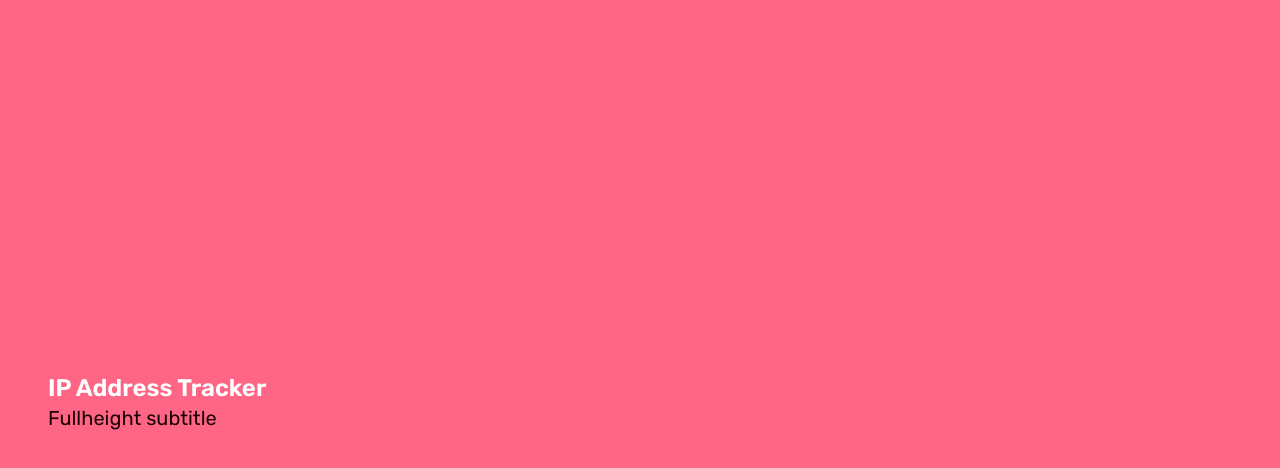
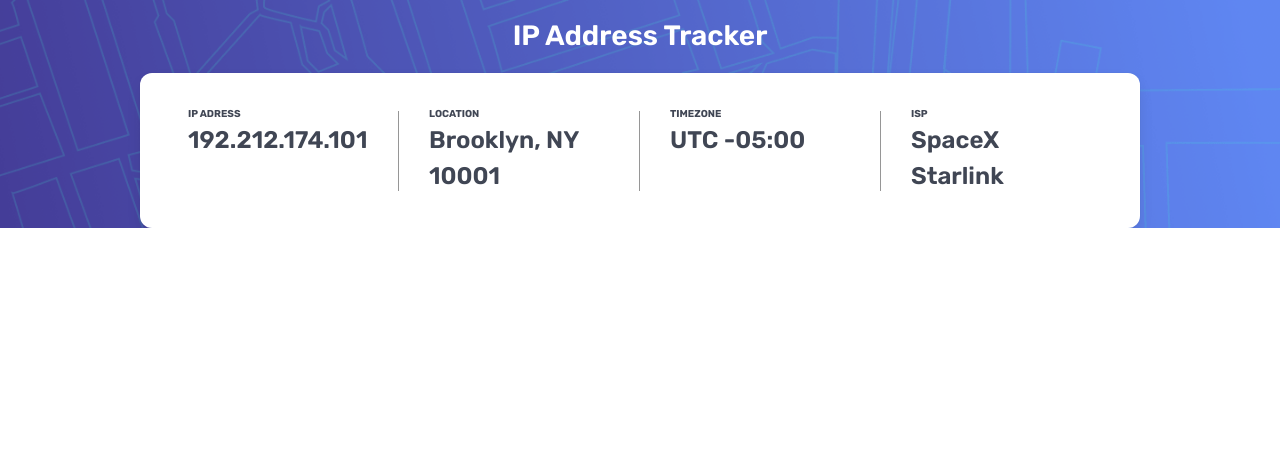
Before and after one commit to irontrooper7/ip-address-tracker-master, a Next.js app: page / in a window 1280 px wide. Shown: the top 468 px of the page. Built offline with nearby package versions, Linux system fonts and the light colour scheme.

Commit message:
[add] Card component

```diff
--- /dev/null
+++ b/src/components/Card.jsx
@@ -0,0 +1,26 @@
+export default function Card() {
+	return (
+		<div className="card">
+			<div className="card-content">
+				<div className="columns">
+					<div className="column">
+						<h3>ip adress</h3>
+						<h2>192.212.174.101</h2>
+					</div>
+					<div className="column">
+						<h3>location</h3>
+						<h2>Brooklyn, NY 10001</h2>
+					</div>
+					<div className="column">
+						<h3>timezone</h3>
+						<h2>UTC -05:00</h2>
+					</div>
+					<div className="column">
+						<h3>isp</h3>
+						<h2>SpaceX Starlink</h2>
+					</div>
+				</div>
+			</div>
+		</div>
+	)
+}
--- /dev/null
+++ b/src/components/Tracker.jsx
@@ -0,0 +1,12 @@
+import Card from "./Card";
+
+export default function Tracker() {
+	return (
+		<div className="tracker">
+			<div className="container">
+				<h1>IP Address Tracker</h1>
+				<Card />
+			</div>
+		</div>
+	)
+}
--- a/src/pages/index.js
+++ b/src/pages/index.js
@@ -1,14 +1,12 @@
 import Layout from "@/components/Layout";
+import Tracker from "@/components/Tracker";
 
 export default function Home() {
 	return (
 		<Layout>
-			<section className="hero is-danger is-fullheight">
+			<section className="hero">
 				<div className="hero-body">
-					<div className="">
-						<h1>IP Address Tracker</h1>
-						<p className="subtitle">Fullheight subtitle</p>
-					</div>
+					<Tracker />
 				</div>
 			</section>
 		</Layout>
--- /dev/null
+++ b/src/styles/base/_colors.sass
@@ -0,0 +1,4 @@
+$white: #ffffff
+$black: #000000
+$gray: hsl(0, 0%, 59%)
+$dark_gray: hsl(0, 0%, 17%)
--- a/src/styles/base/base.sass
+++ b/src/styles/base/base.sass
@@ -1,9 +1,5 @@
+@use './_colors' as *
 @import url('https://fonts.googleapis.com/css2?family=Rubik:ital,wght@0,300..900;1,300..900&display=swap')
-
-$white: #ffffff
-$black: #000000
-$gray: hsl(0, 0%, 59%)
-$dark_gray: hsl(0, 0%, 17%)
 
 html,
 body
@@ -26,11 +22,12 @@ h1
 	font-weight: 600
 
 h2
-	color: $dark_gray
+	// color: $dark_gray
 	font-size: 20px
 	font-weight: 600
 
 h3
-	color: $gray
-	font-size: 18px
-	font-weight: 600
+	// color: $gray
+	font-size: 10px
+	font-weight: 700
+	text-transform: uppercase
--- /dev/null
+++ b/src/styles/components/_card.sass
@@ -0,0 +1,34 @@
+@use '../base/_colors' as *
+
+.card
+	margin: auto
+	.card-content
+		padding: 16px
+		.columns
+			margin: 0px
+			.column
+				position: relative
+				padding: 16px
+				text-align: center
+
+@mixin card-desktop
+	.card
+		max-width: 1000px
+		.card-content
+			padding: 18px
+			.columns
+				.column
+					text-align: left
+					padding: 16px 30px
+					&::before
+						background: $gray
+						content: ''
+						height: 80px
+						right: 0px
+						position: absolute
+						width: 1px
+						top: 50%
+						transform: translateY(-50%)
+					&:last-child
+						&::before
+							display: none
--- /dev/null
+++ b/src/styles/components/_tracker.sass
@@ -0,0 +1,13 @@
+.tracker
+	background: url('/assets/pattern-bg-mobile.png') no-repeat
+	background-size: cover
+	padding: 15px 15px 0px
+	h1
+		text-align: center
+		margin: 0 0 16px
+
+@mixin tracker-desktop
+	.tracker
+		background: url('/assets/pattern-bg-desktop.png') no-repeat
+		background-size: cover
+		height: 100%
--- /dev/null
+++ b/src/styles/components/hero.sass
@@ -0,0 +1,3 @@
+.hero
+	.hero-body
+		padding: 0px
--- /dev/null
+++ b/src/styles/layout/desktop.sass
@@ -0,0 +1,12 @@
+@use '../components/_tracker' as *
+@use '../components/_card' as *
+
+@media only screen and (min-width: 1024px)
+	// Base
+	h1
+		font-size: 28px
+	h2
+		font-size: 24px
+	// Components
+	@include card-desktop
+	@include tracker-desktop
```
Also changed, not shown: src/styles/globals.sass (+8 -1 lines).
